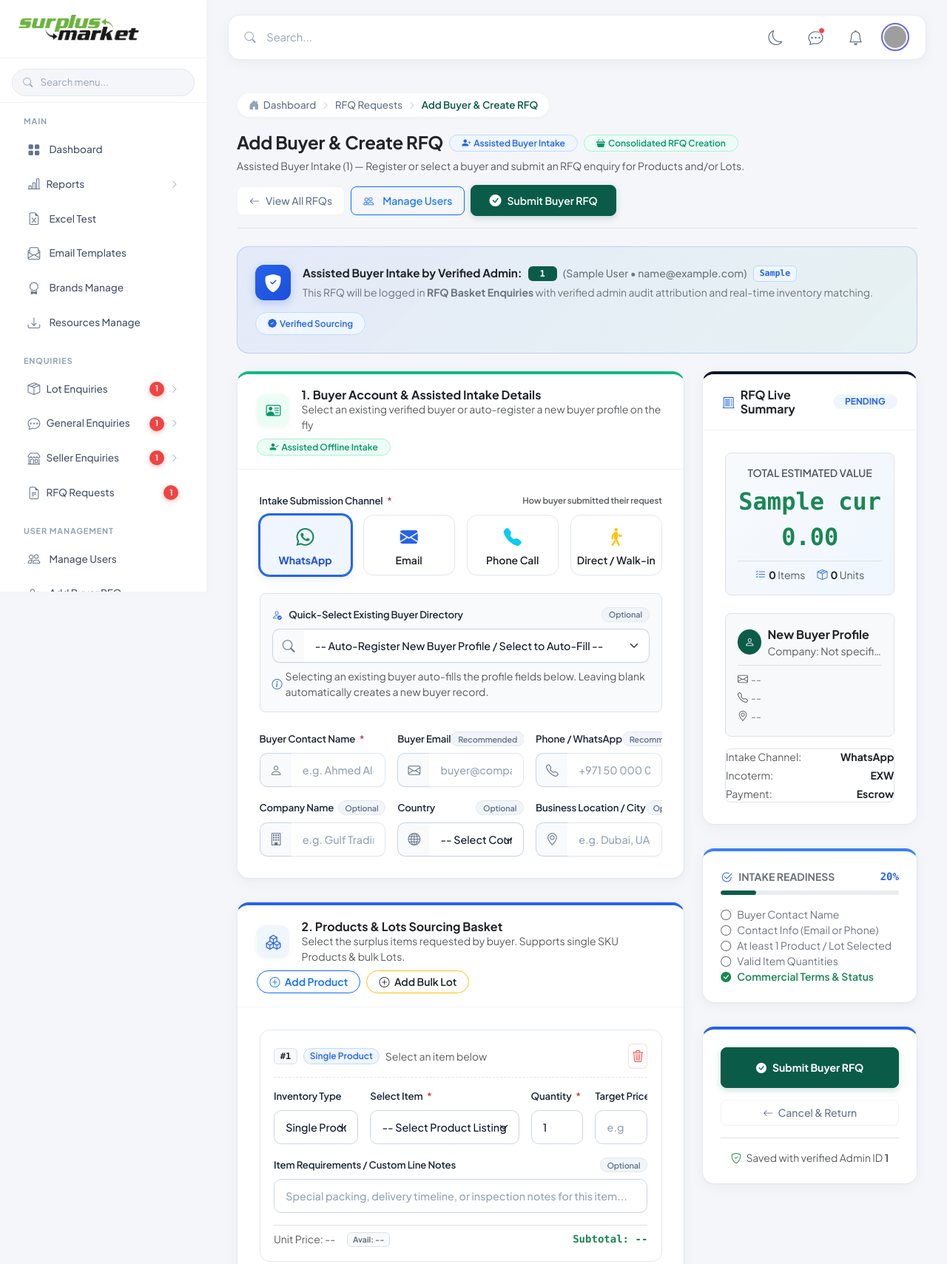
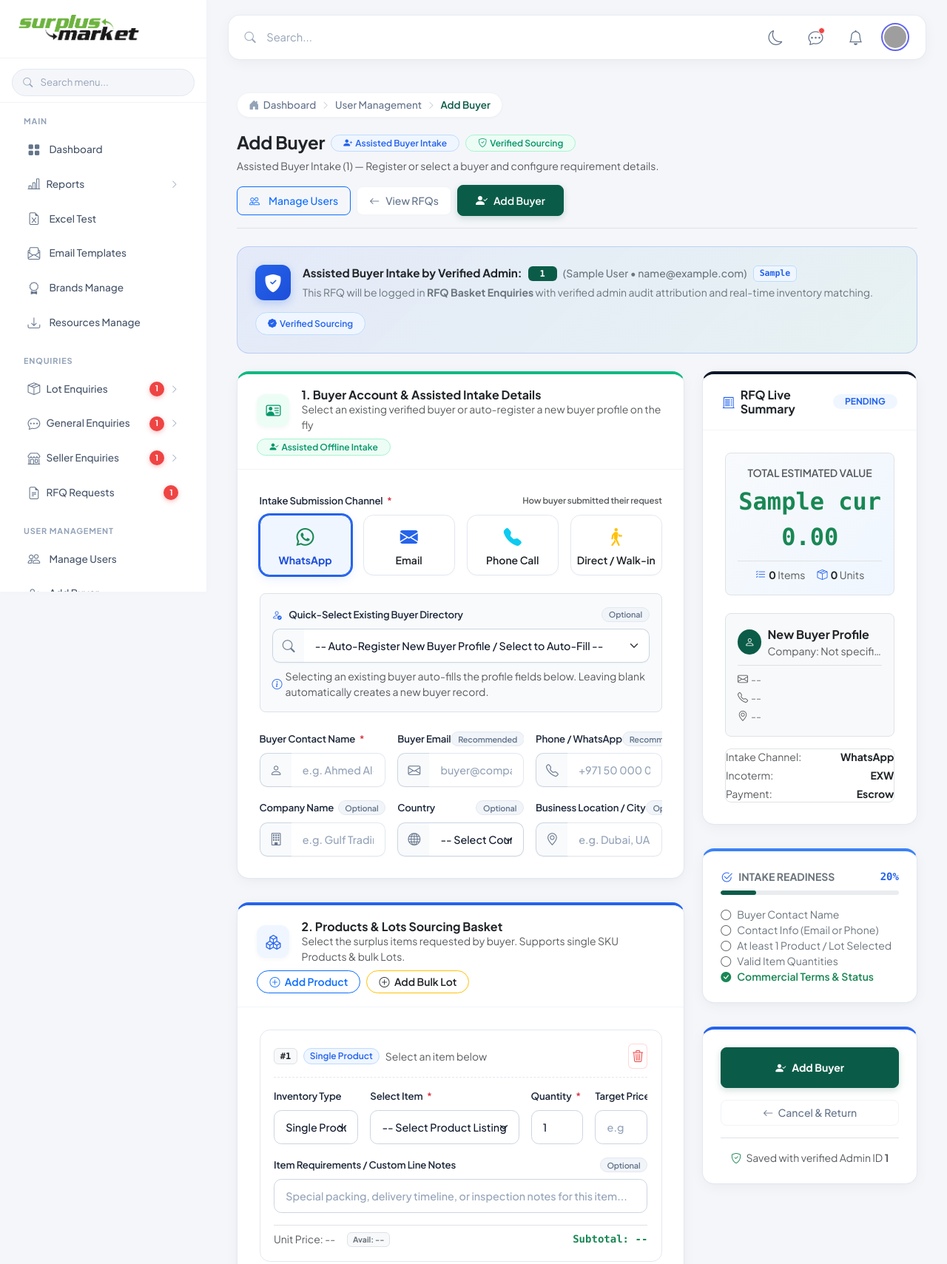
Before and after one commit to mithuncoralbeess/surplus-backend, a Django app: template AdminApp/templates/add_buyer_rfq.html in a window 1280 px wide. Shown: the top 1709 px of the page at 74% size. Run offline with Django 5.2, Linux system fonts and the light colour scheme; the template is opened without the code that fills it: most values are stand-ins (such as "Sample title", 1, 10 or a date in 2020); some libraries are stand-ins or nearby versions; grey boxes are pictures that could not be loaded.

Commit message:
feat(ui): update Add Buyer RFQ to Add Buyer under User Management

```diff
--- a/AdminApp/templates/add_buyer_rfq.html
+++ b/AdminApp/templates/add_buyer_rfq.html
@@ -1,7 +1,7 @@
 {% extends "base.html" %}
 {% load static %}
 
-{% block title %}Add Buyer RFQ | Surplus Admin Portal{% endblock %}
+{% block title %}Add Buyer | Surplus Admin Portal{% endblock %}
 
 {% block content %}
 <div class="container-fluid pb-5">
@@ -363,34 +363,34 @@ textarea.form-control-custom {
                 <ol class="breadcrumb-list list-unstyled d-flex align-items-center gap-2 mb-1 p-0 small text-muted">
                     <li class="breadcrumb-item"><a href="/admin/dashboard/" class="text-decoration-none text-muted"><i class="bi bi-house-door-fill"></i> Dashboard</a></li>
                     <li class="breadcrumb-separator text-muted opacity-50"><i class="bi bi-chevron-right fs-xs"></i></li>
-                    <li class="breadcrumb-item"><a href="/admin/rfq-requests/" class="text-decoration-none text-muted">RFQ Requests</a></li>
+                    <li class="breadcrumb-item"><a href="/admin/users/" class="text-decoration-none text-muted">User Management</a></li>
                     <li class="breadcrumb-separator text-muted opacity-50"><i class="bi bi-chevron-right fs-xs"></i></li>
-                    <li class="breadcrumb-item active text-dark fw-semibold" aria-current="page"><span>Add Buyer &amp; Create RFQ</span></li>
+                    <li class="breadcrumb-item active text-dark fw-semibold" aria-current="page"><span>Add Buyer</span></li>
                 </ol>
             </nav>
             <div class="d-flex align-items-center gap-2 flex-wrap mt-1">
-                <h1 class="header-title mb-0 fs-3 fw-bold text-dark">Add Buyer &amp; Create RFQ</h1>
+                <h1 class="header-title mb-0 fs-3 fw-bold text-dark">Add Buyer</h1>
                 <span class="badge bg-primary-subtle text-primary border border-primary-subtle rounded-pill px-3 py-1 fw-semibold small">
                     <i class="bi bi-person-plus-fill me-1"></i>Assisted Buyer Intake
                 </span>
                 <span class="badge bg-emerald-subtle text-emerald border border-emerald-subtle rounded-pill px-3 py-1 fw-semibold small">
-                    <i class="bi bi-basket3-fill me-1"></i>Consolidated RFQ Creation
+                    <i class="bi bi-shield-check me-1"></i>Verified Sourcing
                 </span>
             </div>
             <p class="header-subtitle mt-1 mb-0 text-muted small">
-                Assisted Buyer Intake ({{ admin_uid }}) &mdash; Register or select a buyer and submit an RFQ enquiry for Products and/or Lots.
+                Assisted Buyer Intake ({{ admin_uid }}) &mdash; Register or select a buyer and configure requirement details.
             </p>
         </div>
         <div class="d-flex align-items-center gap-2">
-            <a href="/admin/rfq-requests/" class="btn btn-outline-secondary px-3 py-2 rounded-3 d-inline-flex align-items-center gap-2 fw-medium">
-                <i class="bi bi-arrow-left"></i> View All RFQs
-            </a>
             <a href="/admin/users/" class="btn btn-outline-primary px-3 py-2 rounded-3 d-inline-flex align-items-center gap-2 fw-medium">
                 <i class="bi bi-people me-1"></i> Manage Users
             </a>
+            <a href="/admin/rfq-requests/" class="btn btn-outline-secondary px-3 py-2 rounded-3 d-inline-flex align-items-center gap-2 fw-medium">
+                <i class="bi bi-arrow-left"></i> View RFQs
+            </a>
             <button type="submit" form="addBuyerRfqForm" id="btnSubmitTop"
                 class="btn btn-primary px-4 py-2 rounded-3 d-inline-flex align-items-center gap-2 fw-semibold shadow-sm">
-                <i class="bi bi-check-circle-fill fs-6"></i> Submit Buyer RFQ
+                <i class="bi bi-person-check-fill fs-6"></i> Add Buyer
             </button>
         </div>
     </div>
@@ -889,9 +889,9 @@ textarea.form-control-custom {
                     <div class="d-grid gap-3">
                         <button type="submit" form="addBuyerRfqForm" id="btnSubmitBottom"
                             class="btn btn-primary btn-lg py-3 rounded-3 fw-bold d-inline-flex align-items-center justify-content-center gap-2 shadow-sm">
-                            <i class="bi bi-check-circle-fill"></i> Submit Buyer RFQ
+                            <i class="bi bi-person-check-fill"></i> Add Buyer
                         </button>
-                        <a href="/admin/rfq-requests/"
+                        <a href="/admin/users/"
                             class="btn btn-outline-secondary py-2.5 rounded-3 text-decoration-none text-center fw-medium">
                             <i class="bi bi-arrow-left me-1"></i> Cancel &amp; Return
                         </a>
--- a/AdminApp/templates/partials/sidebar.html
+++ b/AdminApp/templates/partials/sidebar.html
@@ -644,7 +644,7 @@
                 <a href="/admin/buyers/add/"
                     class="nav-link {% if request.path == '/admin/buyers/add/' or request.path == '/admin/rfq-requests/add/' %}active{% endif %}">
                     <i class="bi bi-person-plus"></i>
-                    <span>Add Buyer RFQ</span>
+                    <span>Add Buyer</span>
                 </a>
             </li>
             <li class="nav-item">
```
